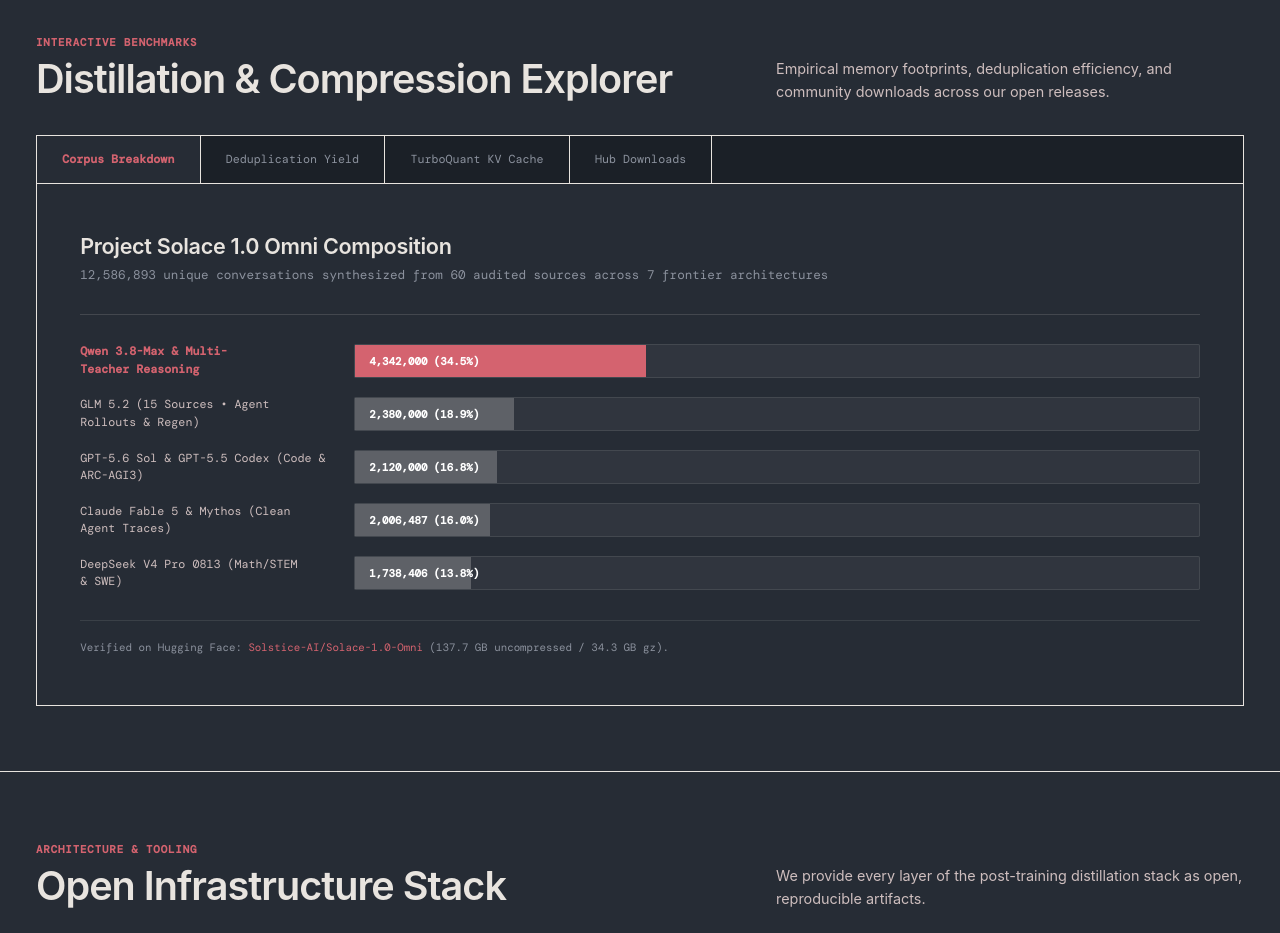
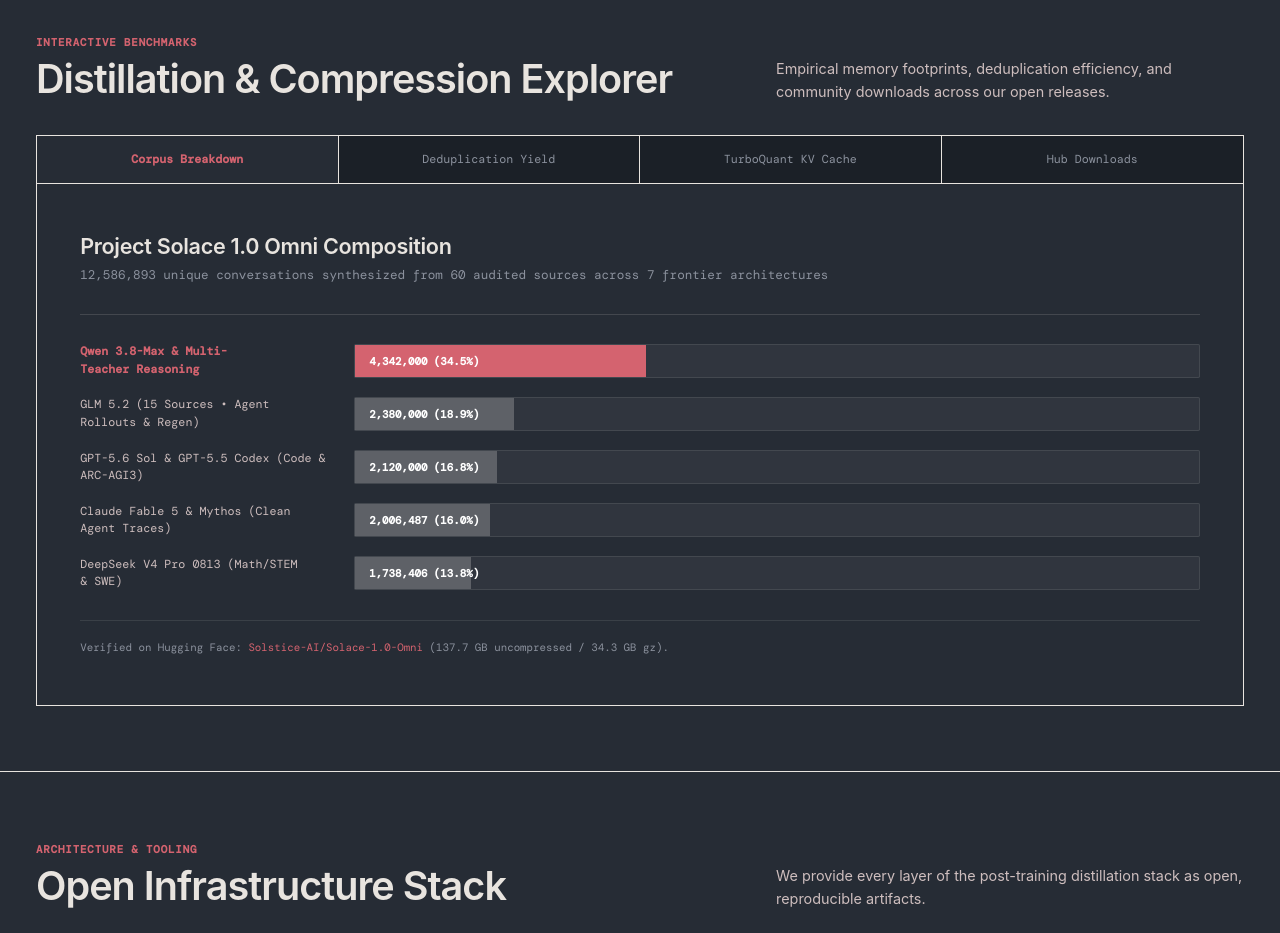
Before and after one commit to Solstice-Labs/solstice-ai-site, an Astro site: page / in a window 1280 px wide. Shown: the part 1600-2533 px from the top of the page. Built offline with nearby package versions, Linux system fonts and the light colour scheme; Astro itself is replaced by a stand-in of ours; a web font is replaced by a local one.

Commit message:
fix: balanced 4-column visualizer tab grid and clean top borders

```diff
--- a/src/pages/index.astro
+++ b/src/pages/index.astro
@@ -1022,22 +1022,27 @@ const teacherArchitectures = [
   }
 
   .viz-tab-bar {
-    display: flex;
+    display: grid;
+    grid-template-columns: repeat(4, 1fr);
     border-bottom: var(--border);
     background: var(--negative-dark);
-    overflow-x: auto;
   }
 
   .viz-tab-btn {
     background: transparent;
     border: none;
     border-right: var(--border);
-    padding: 16px 28px;
+    padding: 16px 20px;
     color: var(--positive-dim);
     font-size: 0.8125rem;
     cursor: pointer;
     white-space: nowrap;
+    text-align: center;
     transition: all 0.15s ease;
+  }
+
+  .viz-tab-btn:last-child {
+    border-right: none;
   }
 
   .viz-tab-btn:hover, .viz-tab-btn.active {
```
